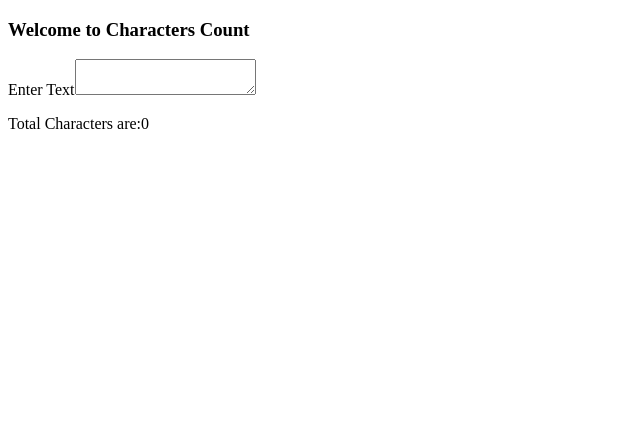
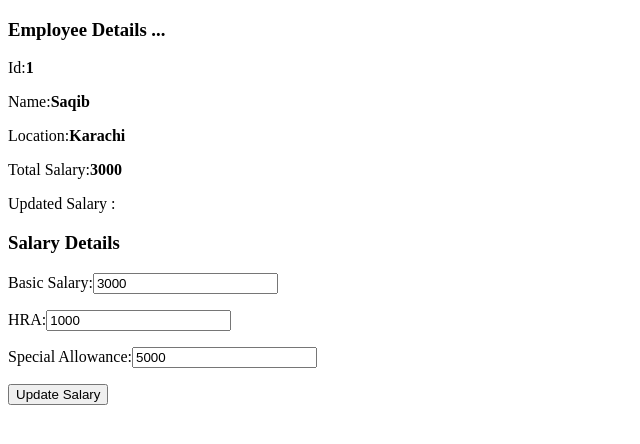
Before and after one commit to saqibamin257/01-demo-project-React2023, a React (Create React App) app: page / in a window 1280 px wide. Shown: the top 444 px of the page, without its empty margins (0-640 px from the left). Built offline with nearby package versions, Linux system fonts and the light colour scheme.

Commit message:
Exe-6: Pass data Parent to child& child to parent

```diff
--- a/src/index.js
+++ b/src/index.js
@@ -138,30 +138,112 @@
 
 //Example-5: Message characters count.
 //#region Message characters count
+//  import React from "react";
+//  import ReactDOM from "react-dom/client";
+//  import reportWebVitals from "./reportWebVitals";
+
+//  class MessageCharactersCount extends React.Component{
+//   constructor(props){
+//     super(props);
+//     this.state={wordsCounter:0};
+//   }
+//   //state={wordsCounter:0} we can declare state here also without constructor.
+//   onMessageChange=(text)=>{
+//     this.setState({wordsCounter:text.length});
+//   }
+//   render(){
+//     return<div>
+//       <h3>Welcome to Characters Count</h3>
+//       <label>Enter Text</label>
+//       <textarea onChange={e=>this.onMessageChange(e.target.value)}></textarea>
+//       <p><label>Total Characters are:{this.state.wordsCounter}</label></p>
+//     </div>
+//   }
+//  }
+//  const element = <MessageCharactersCount/>
+//  const root = ReactDOM.createRoot(document.getElementById('root'));
+//  root.render(element);
+//  reportWebVitals();
+//#endregion
+
+//Example-6: Interaction between Components in React
+//Pass data from parent to child and child to parent
+//#region Pass data from parent to child and child to parent
 import React from "react";
 import ReactDOM from "react-dom/client";
 import reportWebVitals from "./reportWebVitals";
 
- class MessageCharactersCount extends React.Component{
+class Employee extends React.Component{
   constructor(props){
     super(props);
-    this.state={wordsCounter:0};
+    this.state={updatedSalary:null}
   }
-  //state={wordsCounter:0} we can declare state here also without constructor.
-  onMessageChange=(text)=>{
-    this.setState({wordsCounter:text.length});
+
+  getUpdatedSalary = (salary) => {
+    this.setState({updatedSalary:salary});
     }
   render(){
     return<div>
-      <h3>Welcome to Characters Count</h3>
-      <label>Enter Text</label>
-      <textarea onChange={e=>this.onMessageChange(e.target.value)}></textarea>
-      <p><label>Total Characters are:{this.state.wordsCounter}</label></p>
+      <h3>Employee Details ...</h3>
+      <p>
+        <label>Id:<b>{this.props.Id}</b></label>
+      </p>
+      <p>
+        <label>Name:<b>{this.props.Name}</b></label>
+      </p>
+      <p>
+        <label>Location:<b>{this.props.Location}</b></label>
+      </p>
+      <p>
+        <label>Total Salary:<b>{this.props.TotalSalary}</b></label>
+      </p>
+      <p>
+        <label>Updated Salary : <b>{this.state.updatedSalary}</b></label>
+      </p>
+      <Salary BasicSalary={this.props.BasicSalary} HRA={this.props.HRA} SpecialAllowance={this.props.SpecialAllowance}
+       onSalaryChanged={this.getUpdatedSalary}/>
+       {/* getUpdatedSalary is Parent function */}
+
     </div>
   }
 }
- const element = <MessageCharactersCount/>
- const root = ReactDOM.createRoot(document.getElementById('root'));
+
+class Salary extends React.Component{
+  constructor(props){
+    super(props);
+    this.state={
+      basic:this.props.BasicSalary,
+      hra:this.props.HRA,
+      sa:this.props.SpecialAllowance
+    };
+  }
+
+  updateSalary =()=>{
+    let salary = parseInt(this.state.basic) + parseInt(this.state.hra)+ parseInt(this.state.sa);
+    this.props.onSalaryChanged(salary); //callback event which pass to parent component
+    console.log("updated salary child component="+salary);
+  }
+
+  render(){
+    return<div>
+      <h3>Salary Details</h3>
+      <p>
+        <label>Basic Salary:<input type="text" defaultValue={this.state.basic} onChange={e=>this.setState({basic:e.target.value})}/></label>
+      </p>
+      <p>
+        <label>HRA:<input type="text" defaultValue={this.state.hra} onChange={e=>this.setState({hra:e.target.value})} /></label>
+      </p>
+      <p>
+        <label>Special Allowance:<input type="text" defaultValue={this.state.sa} onChange={e=>this.setState({sa:e.target.value})} /></label>
+      </p>
+      <button onClick={this.updateSalary}>Update Salary</button>
+    </div>
+  }
+}
+
+const element=<Employee Id="1" Name="Saqib" Location="Karachi"
+               TotalSalary="3000" BasicSalary="3000" HRA="1000" SpecialAllowance="5000"/>
+const root= ReactDOM.createRoot(document.getElementById('root'));
 root.render(element);
 reportWebVitals();
 //#endregion
```
Lines whose indentation alone changed are shown as unchanged.
